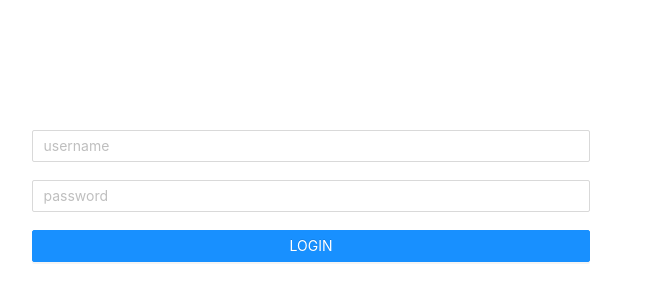
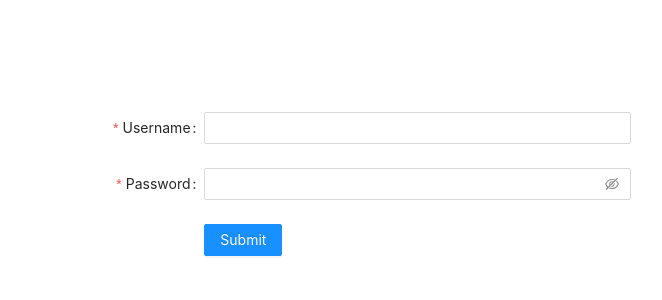
Before and after one commit to joeboylson/roamio-api, a React app: page /login in a window 1280 px wide. Shown: the part 204-504 px from the top of the page, without its empty margins (329-991 px from the left). Built offline with nearby package versions, Linux system fonts and the light colour scheme.

Commit message:
enhancing the login form

```diff
--- a/src/DashBoard/DashBoard.jsx
+++ b/src/DashBoard/DashBoard.jsx
@@ -1,5 +1,8 @@
 import React from 'react';
+import axios from 'axios';
+import { useHistory } from "react-router-dom";
 import { Link } from 'react-router-dom';
+import { Button } from 'antd';
 import Loading from '../Loading/Loading';
 
 import '../styles/DashBoard.scss';
@@ -8,8 +11,14 @@ import { List } from 'antd';
 
 const DashBoard = (props) => {
 
+    const history = useHistory();
     const { Component } = props;
     const [loading, setLoading] = React.useState(false);
+
+    const logOut = () => {
+        axios.get('/api/logout');
+        history.push('/login');
+    }
 
     const links = [
         { name: 'Interest List', url: '/'}
@@ -24,14 +33,16 @@ const DashBoard = (props) => {
 
                 <div id={'menu-inner'}>
 
-                    <div id={'menu-inner-header'}></div>
+                    <div id={'menu-inner-header'}>
+                        <Button key={'1'} type={'danger'} onClick={logOut}>Log Out</Button>
+                    </div>
 
                     <List
                         size="small"
                         bordered
                         dataSource={links}
-                        renderItem={item => {
-                            return <List.Item>
+                        renderItem={(item, index) => {
+                            return <List.Item key={index}>
                                 <Link to={item.url}>{item.name}</Link>
                             </List.Item>
                         }}
--- a/src/Interest/InterestList.jsx
+++ b/src/Interest/InterestList.jsx
@@ -1,7 +1,7 @@
 import React from 'react';
 import axios from 'axios';
 import { useHistory } from "react-router-dom";
-import { PageHeader, Button, Table, message } from 'antd';
+import { PageHeader, Table, message } from 'antd';
 
 import '../styles/InterestList.scss'
 const InterestList = (props) => {
@@ -9,12 +9,6 @@ const InterestList = (props) => {
   const { setLoading } = props;
   const history = useHistory();
   const [dataSource, setDataSource] = React.useState(null);
-
-
-  const logOut = () => {
-    axios.get('/api/logout');
-    history.push('/login');
-  }
 
   const fetchAllInterests = () => {
     setLoading(true)
@@ -28,7 +22,6 @@ const InterestList = (props) => {
       }
 
       if (!results.data.success) {
-        // TODO: throw error message here
         message.error('Error getting interest data')
         return;
       }
@@ -39,9 +32,11 @@ const InterestList = (props) => {
     })
   }
 
-  if (!dataSource) {
-      fetchAllInterests()
-  }
+  React.useEffect(() => {
+    if (!dataSource) {
+        fetchAllInterests()
+    }
+  }, [])
 
   const columns = [
     {
@@ -73,15 +68,14 @@ const InterestList = (props) => {
       <PageHeader
         title="Interest List"
         extra={[
-          // <Button key="1" type={'primary'} onClick={downloadCSV}>Download CSV</Button>,
-          <a href="/api/download/interests" download>DOWNLOAD CSV</a>,
-          <Button key="2" type={'danger'} onClick={logOut}>Log Out</Button>
+          <a key={'0'} href="/api/download/interests" download>DOWNLOAD CSV</a>,
         ]}
       >
 
         <Table
           dataSource={dataSource}
           columns={columns}
+          rowKey={record => record.id}
           pagination={false}
           size={'middle'}
         />
--- a/src/Login/Login.jsx
+++ b/src/Login/Login.jsx
@@ -1,22 +1,18 @@
 import React from 'react';
 import axios from 'axios';
-import { Input, Button, message } from 'antd';
+import { Form, Input, Button, message } from 'antd';
 import { useHistory } from "react-router-dom";
 
 import '../styles/Login.scss'
 
-const App = () => {
+const Login = () => {
 
     const history = useHistory();
 
-    const [username, setUsername] = React.useState('username');
-    const [password, setPassword] = React.useState('admin');
+    const login = (values) => {
+        const url = '/api/login'
 
-    const login = () => {
-        const url = '/api/login'
-        const data = {username, password}
-
-        axios.post(url, data)
+        axios.post(url, values)
         .then(response => {
             if (!response.data || !response.data.success) {
                 message.error("Invalid username or password")
@@ -27,31 +23,52 @@ const App = () => {
         })
     }
 
+    const loginFailed = () => message.error("Invalid username or password")
+
+    const layout = {
+        labelCol: { span: 8 },
+        wrapperCol: { span: 16 },
+    };
+
+    const tailLayout = {
+        wrapperCol: { offset: 8, span: 16 },
+    };
+
     return (
         <div id={'login'}>
 
-            <div id={'input-wrapper'}>
+            <Form
+                { ...layout }
+                name="basic"
+                initialValues={{ remember: true }}
+                onFinish={login}
+                onFinishFailed={loginFailed}
+            >
+                <Form.Item
+                    label="Username"
+                    name="username"
+                    rules={[{ required: true }]}
+                >
+                    <Input />
+                </Form.Item>
 
-                <Input
-                    placeholder={'username'}
-                    onChange={e => setUsername(e.target.value)}
-                />
+                <Form.Item
+                    label="Password"
+                    name="password"
+                    rules={[{ required: true,  }]}
+                >
+                    <Input.Password />
+                </Form.Item>
 
-                <Input
-                    placeholder={'password'}
-                    type="text"
-                    onChange={e => setPassword(e.target.value)}
-                />
-
-                <Button
-                    onClick={login}
-                    type={'primary'}
-                >LOGIN</Button>
-
-            </div>
+                <Form.Item {...tailLayout}>
+                    <Button type="primary" htmlType="submit">
+                    Submit
+                    </Button>
+                </Form.Item>
+            </Form>
 
         </div>
     )
 }
 
-export default App;
+export default Login;
--- a/src/styles/DashBoard.scss
+++ b/src/styles/DashBoard.scss
@@ -12,12 +12,15 @@
             width: $menu-width;
 
             #menu-inner-header {
-                // background-color: #011528;
+                margin-left: 24px;
                 height: 68px;
+                display: flex;
+                align-items: center;
             }
 
             .ant-list {
-                height: calc(100vh - 89px - 89px)
+                height: calc(100vh - 89px);
+                margin-left: 24px;
             }
         }
     }
--- a/src/styles/Login.scss
+++ b/src/styles/Login.scss
@@ -5,11 +5,8 @@
     display: grid;
     place-items: center;
 
-    .ant-input {
-        margin-bottom: 18px;
-    }
-
-    .ant-btn {
-        width: 100%;
+    .ant-form {
+        width: 50%;
+        min-width: 300px;
     }
 }
```
